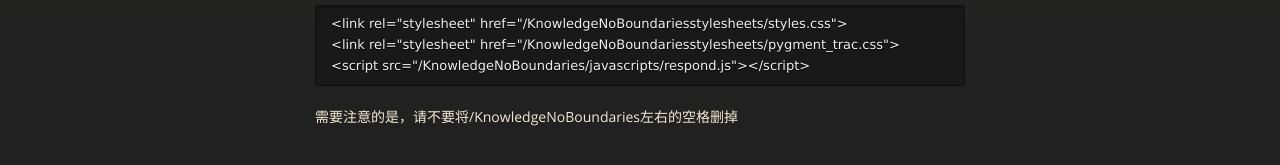
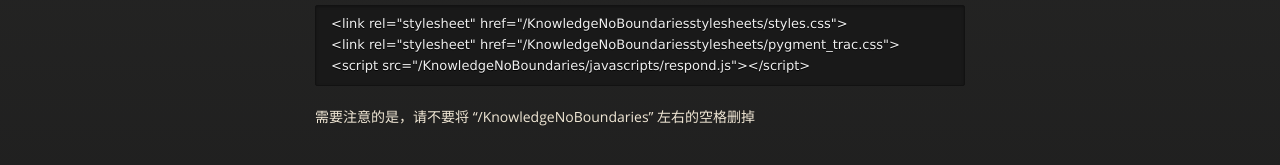
Before and after one commit to liuyepuppet/KnowledgeNoBoundaries, a Jekyll site: the page built from _posts/2014-9-17-Caution-in-build-github-blog.md, in a window 1280 px wide. Shown: the part 460-625 px from the top of the page. Built offline with Jekyll 4.4.1, drawn with Linux system fonts in a browser that asks for light colours; nearby versions of some CDN libraries; Markdown is read by kramdown in place of the engine named in the settings; some of the changed lines change nothing that is shown.

Commit message:
deploy blog

```diff
--- a/_posts/2014-9-17-Caution-in-build-github-blog.md
+++ b/_posts/2014-9-17-Caution-in-build-github-blog.md
@@ -14,4 +14,6 @@ title: 建立Github博客的坑
     <link rel="stylesheet" href="{{ site.baseurl }}stylesheets/pygment_trac.css">
     <script src="{{ site.baseurl }}/javascripts/respond.js"></script>
 
-  需要注意的是，请不要将{{ site.baseurl }}左右的空格删掉
+  需要注意的是，请不要将
+    "{{ site.baseurl }}"
+  左右的空格删掉
```
Also changed, not shown: 1 other file.
